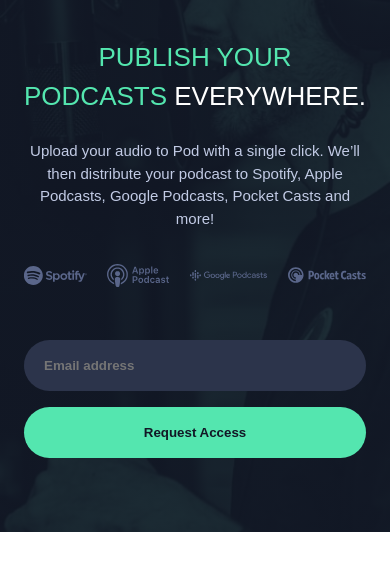
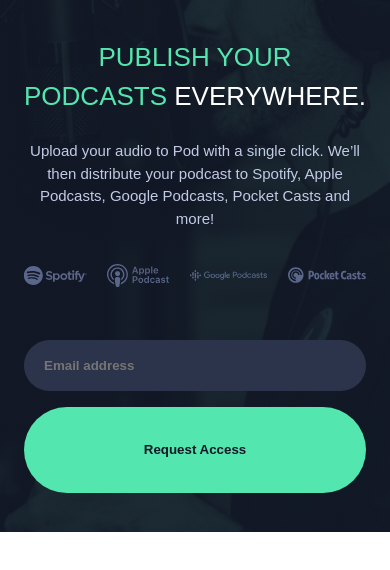
Before and after one commit to Giulo25/pod-request-access-landing-page, a website: page index.html in a window 390 px wide. Shown: the part 138-708 px from the top of the page. Drawn offline with Linux system fonts and the light colour scheme; a web font is replaced by a local one.

Commit message:
Update style.css

```diff
--- a/style.css
+++ b/style.css
@@ -107,12 +107,10 @@ input[type=submit] {
   font-weight: 700;
   cursor: pointer;
   margin-left: auto;
-  cursor: pointer;
   color: var(--main-color);
 }
 input[type=submit]:hover {
   background-color: #B3FFE2;
-
 }
 input[type=email] {
   background-color: #2C344B;
@@ -230,6 +228,8 @@ input[type=email]:focus {
   }
   input[type=submit] {
     margin-left: 0;
+    /* -webkit-appearance: button */
+    line-height: 5rem;
   }
   .logos {
     margin-bottom: 5rem;
```
